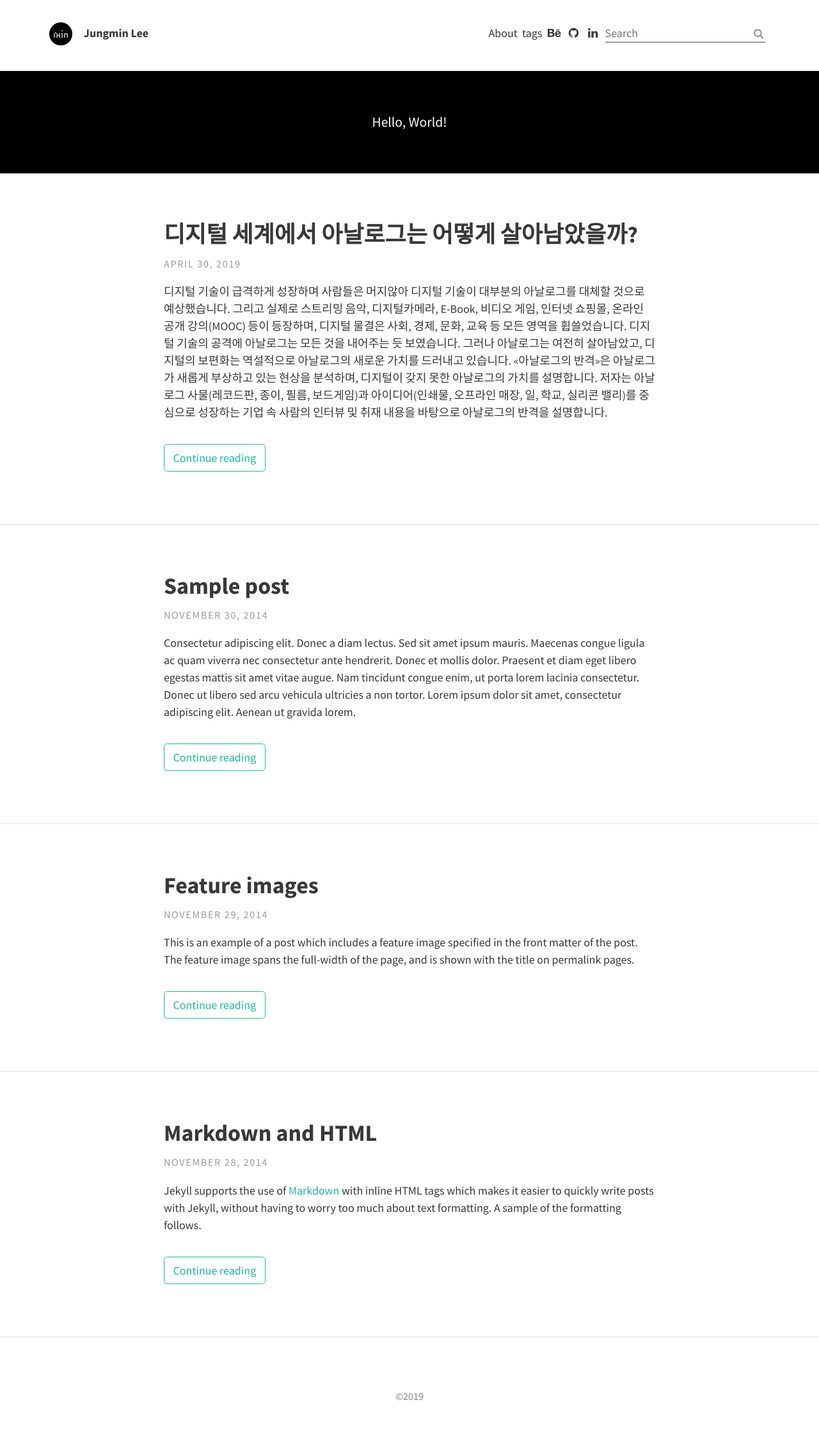
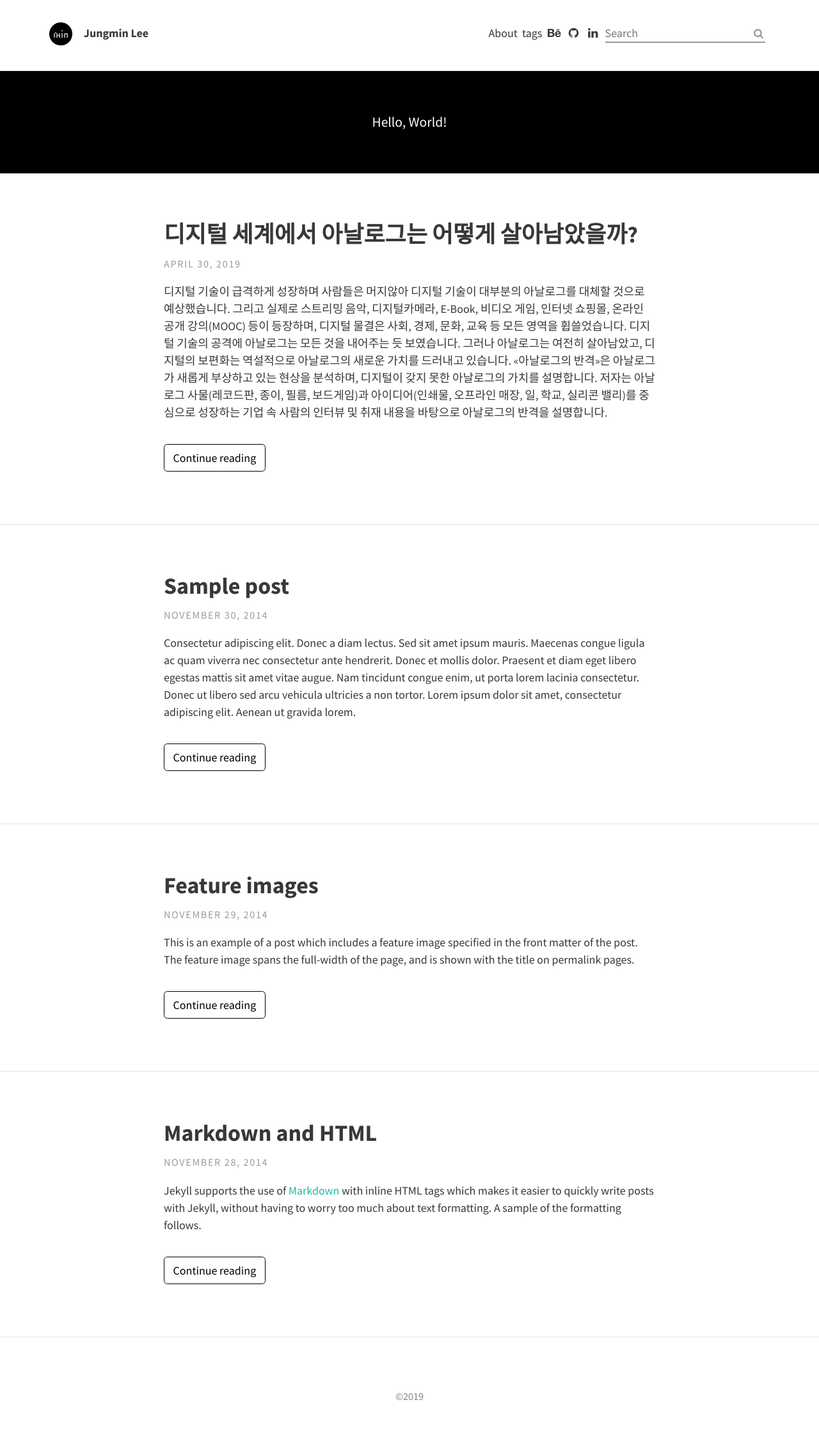
Before and after one commit to jungminL/jungminl.github.io, a Jekyll site: the page built from index.html, in a window 1280 px wide. Shown: the whole page at 64% size. Built offline with Jekyll 4.4.1, drawn with Linux system fonts in a browser that asks for light colours; the list of posts is cut into pages by our own code.

Commit message:
button-color

```diff
--- a/_sass/base/_utility.scss
+++ b/_sass/base/_utility.scss
@@ -17,7 +17,8 @@
 // Buttons
 .button {
   border-radius: 0.3em;
-  border: 1px solid;
+  border: 1px solid #000000;
+  color: #000000;
   display: inline-block;
   margin: 1em 0;
   padding: 0.5em 0.75em;
```
